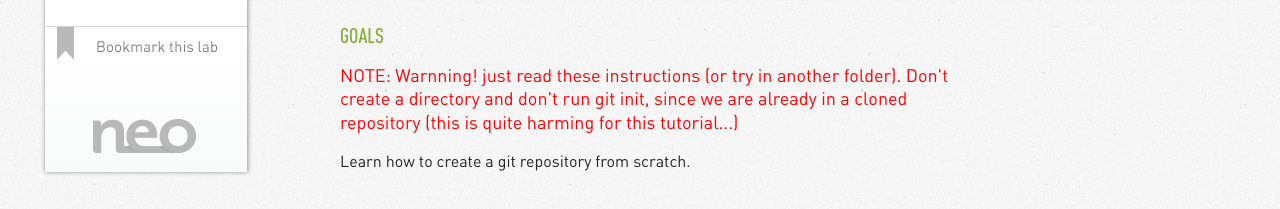
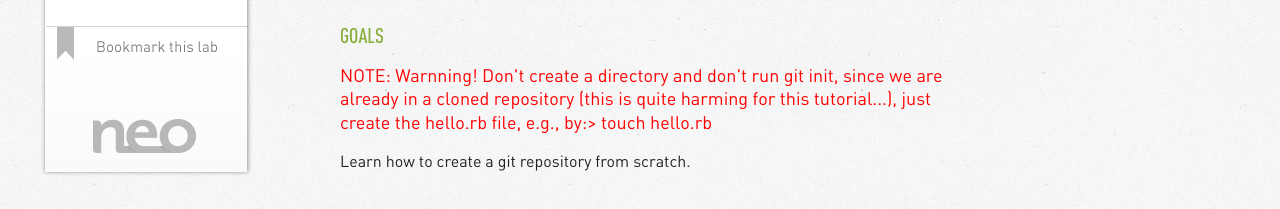
Before and after one commit to jce-il/git-immersion, a plain HTML site: page html/lab_03.html in a window 1280 px wide. Shown: the part 148-357 px from the top of the page. Drawn offline with Linux system fonts and the light colour scheme.

Commit message:
fix lab 3

```diff
--- a/html/lab_03.html
+++ b/html/lab_03.html
@@ -51,7 +51,7 @@
     <h1 class="lab_title"><em>lab 3</em>  Create a Project</h1>
 <h3>Goals</h3>
 
-<p style="color:red;"><strong><span class="caps">NOTE</span>: Warnning! just read these instructions (or try in another folder). Don't create a directory and don't run git init, since we are already in a cloned repository (this is quite harming for this tutorial...)</strong></p>
+<p style="color:red;"><strong><span class="caps">NOTE</span>: Warnning! Don't create a directory and don't run git init, since we are already in a cloned repository (this is quite harming for this tutorial...), just create the hello.rb file, e.g., by:> touch hello.rb</strong></p>
 
 <ul>
 	<li>Learn how to create a git repository from scratch.</li>
```
